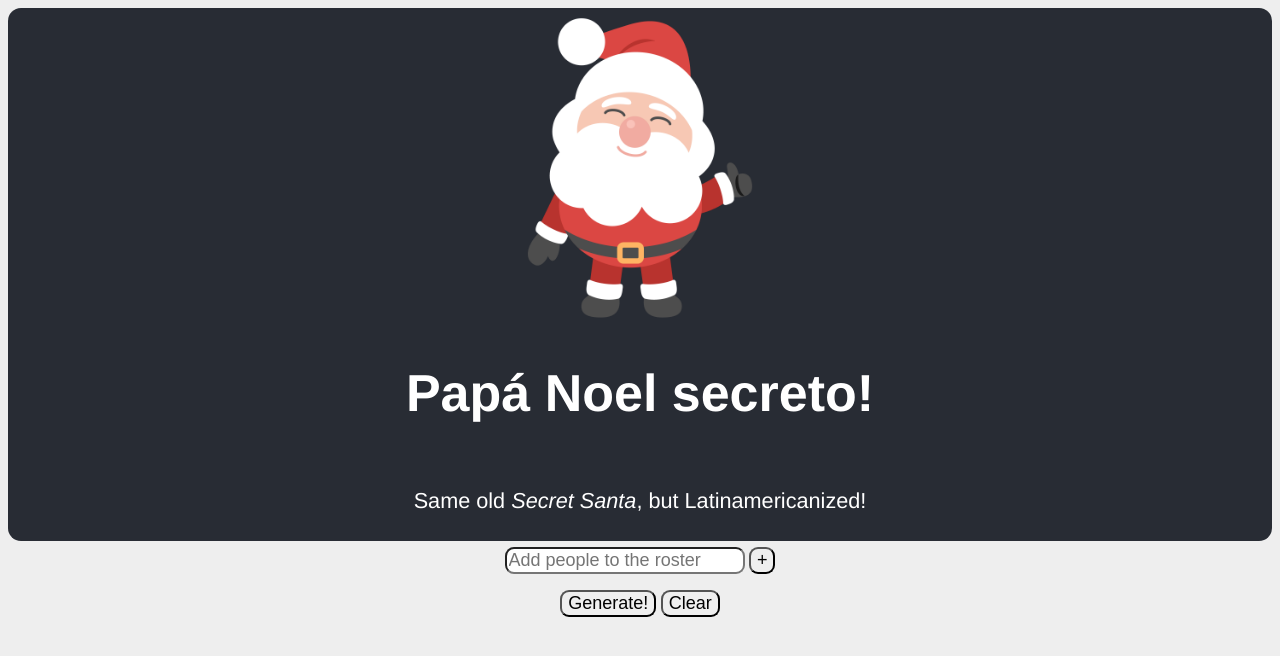
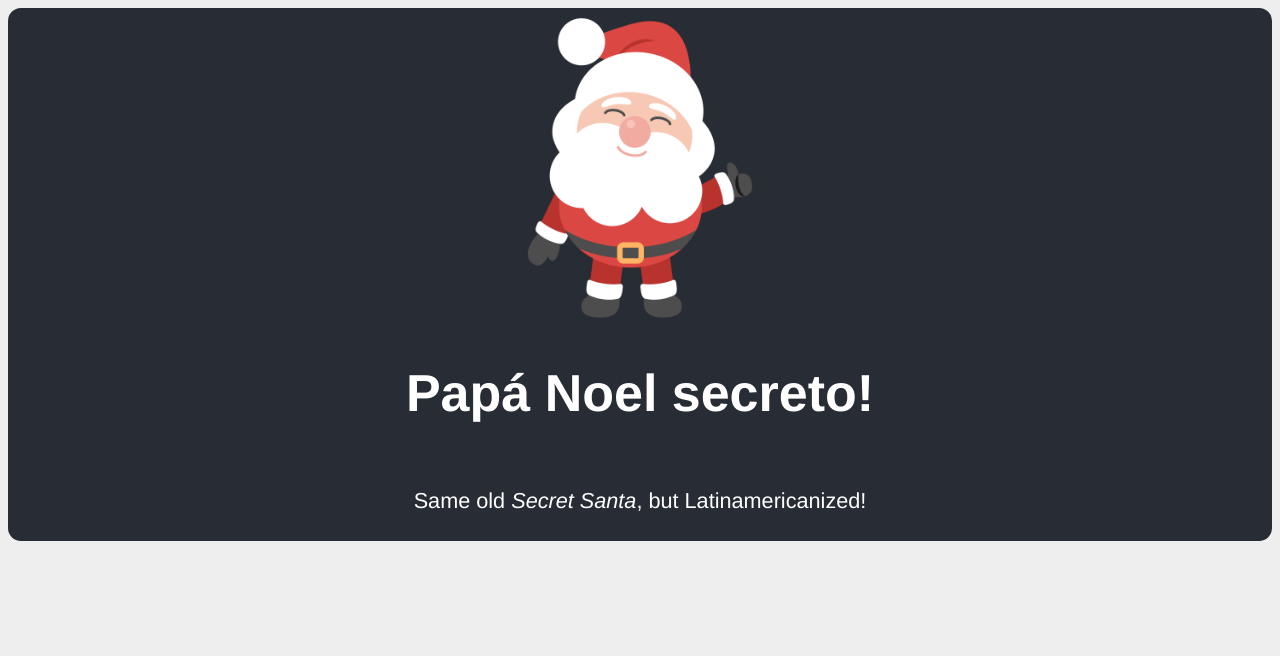
Before and after one commit to juanmougan/papa_noel_secreto, a web app: file papa_client/public/index.html in a window 1280 px wide. Shown: the top 656 px of the page. Run offline with its HTML, style and script files only (its server is not run), Linux system fonts and the light colour scheme.

Commit message:
Started working on the form

```diff
--- a/papa_client/public/index.css
+++ b/papa_client/public/index.css
@@ -3,7 +3,7 @@
   font-family: Helvetica, Arial, sans-serif;
 }
 
-.App {
+.root {
   text-align: center;
 }
 
--- a/papa_client/public/index.html
+++ b/papa_client/public/index.html
@@ -16,8 +16,9 @@
   </head>
   <body>
     <noscript>You need to enable JavaScript to run this app.</noscript>
-    <div id="root"></div>
-    <div class="App">
+    <!-- TODO create Components with the items in the list -->
+    <!-- TODO also form validation, axios, etc -->
+    <div class="root">
       <header class="App-header">
         <img src="images/logo.png" class="App-logo" alt="logo" />
         <h1>Pap&aacute; Noel secreto!</h1>
@@ -28,37 +29,8 @@
           </small>
         </p>
       </header>
-      <div class="form-container">
-        <form>
-          <div class="form-row">
-            <input
-              type="text"
-              name="gifter"
-              id="gifter-input-id"
-              class="gifter-input"
-              placeholder="Add people to the roster"
-            />
-            <button class="gifter-add-btn" id="gifter-add-btn-id">+</button>
-          </div>
-          <div class="form-row">
-            <ul id="roster-ul"></ul>
-          </div>
-          <div class="form-row">
-            <input
-              type="submit"
-              class="submit-btn"
-              id="submit-btn-id"
-              value="Generate!"
-            />
-            <input
-              type="reset"
-              id="clear-roster"
-              class="submit-btn"
-              value="Clear"
-            />
-          </div>
-        </form>
-      </div>
+      <!-- Container for the form -->
+      <div id="app"></div>
     </div>
   </body>
 </html>
```
Also changed, not shown: papa_client/src/App.vue (+11 -5 lines), papa_client/src/components/Form.vue (added, +38 -0 lines), papa_client/src/main.ts (+7 -7 lines).
